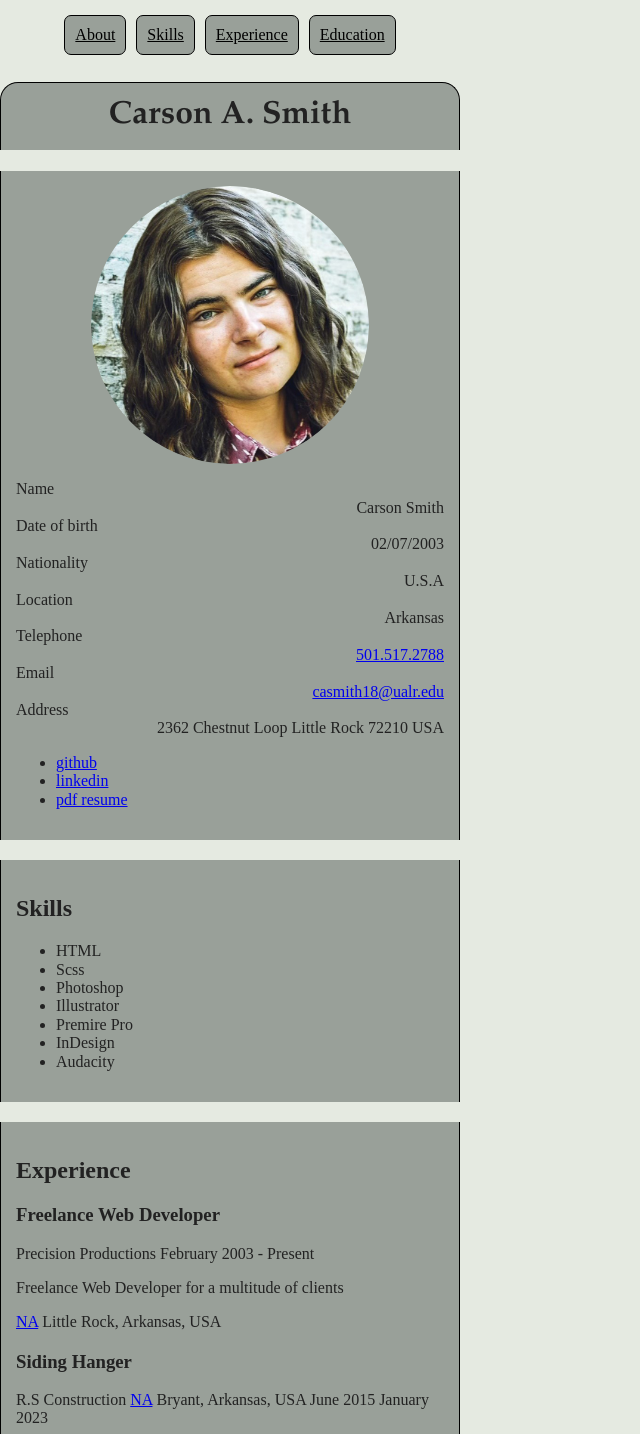
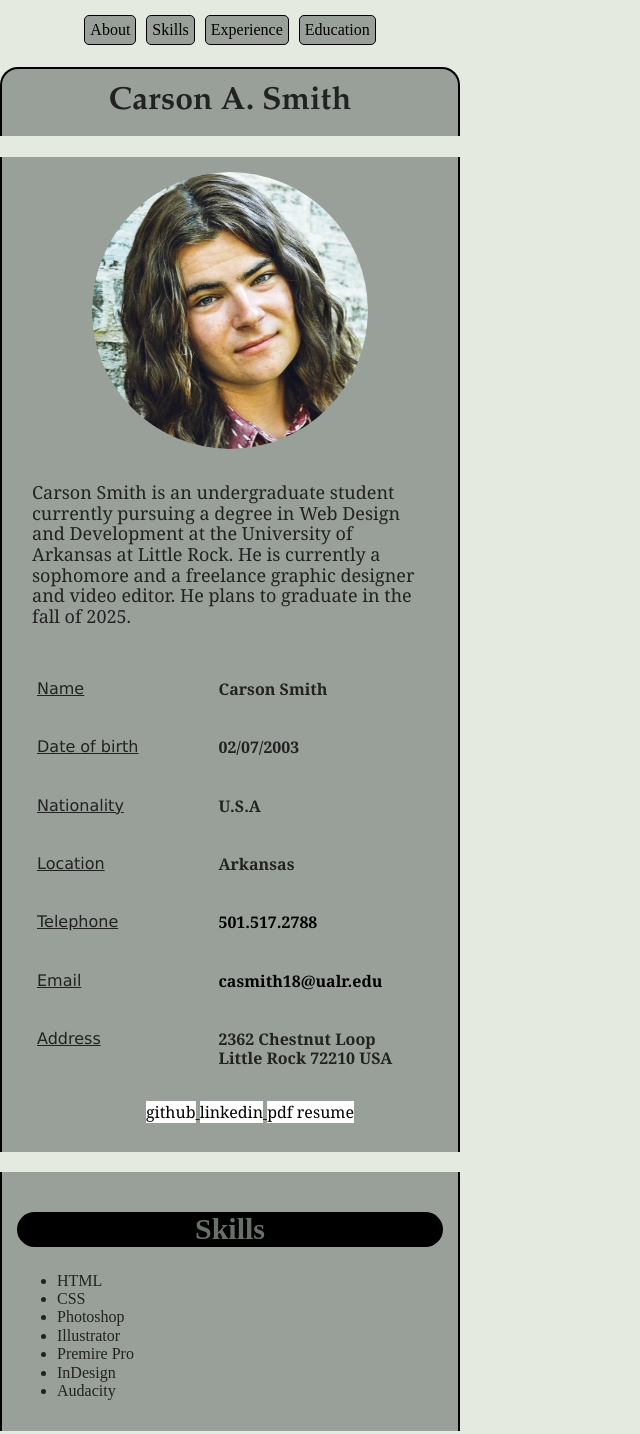
Before and after one commit to casmith18/ifsc-3342, a website built with Parcel: page resume/index.html in a window 1280 px wide. Shown: the top 1434 px of the page, without its empty margins (0-640 px from the left). Built offline with nearby package versions, Linux system fonts and the light colour scheme.

Commit message:
continued to style resume still not done

```diff
--- a/resume/css/main.css
+++ b/resume/css/main.css
@@ -295,10 +295,13 @@ body{
 nav a{
   color: #000;
   background-color: rgb(104,113,105,.6);
-  padding:10px;
+  padding:5px;
   border:1px solid black;
-  border-radius: 7px;
-  margin:5px;
+  border-radius: 5px;
+  margin-top: 5px;
+  margin-left: 5px;
+  margin-right: 5px;
+  text-decoration: none;
 }
 
 nav{
@@ -322,9 +325,9 @@ h1{
   padding: 15px;
   border-top-left-radius: 18px;
   border-top-right-radius: 18px;
-  border-left:1px solid black;
-  border-right:1px solid black;
-  border-top:1px solid black;
+  border-left:2px solid black;
+  border-right:2px solid black;
+  border-top:2px solid black;
   margin-top: 20px;
   margin-bottom: 20px;
 }
@@ -332,32 +335,60 @@ h1{
 img{
   display: block;
   margin: auto;
-  border:1px solid #000;
+  border:2px solid #000;
   border-radius: 180px;
 }
 
 #about{
   background-color: rgb(104,113,105,.6);
   padding: 15px;
-  /*border-radius: 18px;*/
-  border-left:1px solid black;
-  border-right:1px solid black;
+  border-left:2px solid black;
+  border-right:2px solid black;
   margin-top: 20px;
   margin-bottom: 20px;
+  font-family: Georgia, 'Times New Roman', Times, serif;
+}
+
+#about a{
+  text-decoration: none;
+  color: black;
+}
+
+#about p{
+  padding: 15px;
+  font-weight: 400;
+  font-size: 18px;
+}
+
+#about ul{
+text-decoration: underline;
+text-align: center;
+
+}
+
+#about ul li{
+  display: inline-block;
+  text-align: left;
+}
+
+#about ul li a{
+  background-color: #fff;
+
 }
 
 #skills{
-  border-left:1px solid black;
-  border-right:1px solid black;
+  border-left:2px solid black;
+  border-right:2px solid black;
   background-color: rgb(104,113,105,.6);
   padding: 15px;
   margin-top: 20px;
   margin-bottom: 20px;
+
 }
 
 #experience{
-  border-left:1px solid black;
-  border-right:1px solid black;
+  border-left:2px solid black;
+  border-right:2px solid black;
   background-color: rgb(104,113,105,.6);
   padding: 15px;
   margin-top: 20px;
@@ -365,22 +396,52 @@ img{
 }
 
 #education{
-  border-left:1px solid black;
-  border-right:1px solid black;
+  border-left:2px solid black;
+  border-right:2px solid black;
   background-color: rgb(104,113,105,.6);
   padding: 15px;
   border-bottom-left-radius: 18px;
   border-bottom-right-radius: 18px;
   margin-top: 20px;
   margin-bottom: 20px;
-  border-bottom:1px solid black;
+  border-bottom:2px solid black;
 }
 
 dl{
-  display: block;
-  text-align: left;
+  display: grid;
+}
+
+dt{
+  padding: 20px;
+  font-family: 'Lucida Sans', 'Lucida Sans Regular', 'Lucida Grande', 'Lucida Sans Unicode', Geneva, Verdana, sans-serif;
+  text-decoration: underline;
 }
 dd{
-  display: block;
-  text-align: right;
+  grid-column: 2;
+  padding: 20px;
+  font-weight: bold;
 }
+
+#skills h2{
+  text-align: center;
+  background-color: #000;
+  color:rgb(104,113,105);
+  border-radius: 18px;
+  font-size:30px;
+}
+
+#experience h2{
+  text-align: center;
+  background-color: #000;
+  color:rgb(104,113,105);
+  border-radius: 18px;
+  font-size:30px;
+}
+
+#education h2{
+  text-align: center;
+  background-color: #000;
+  color:rgb(104,113,105);
+  border-radius: 18px;
+  font-size:30px;
+}
--- a/resume/index.html
+++ b/resume/index.html
@@ -2,6 +2,7 @@
 <html class="no-js" lang="en">
 
 <head>
+  <script src="https://kit.fontawesome.com/c7950120ab.js" crossorigin="anonymous"></script>
   <meta charset="utf-8">
   <title>Responsive Resume</title>
   <meta name="description" content="Carson Smith's Resposive Resume Assignment">
@@ -39,7 +40,10 @@
   <section id="about">
     <h2 class="hidden">P</h2>
     <img itemprop="image" src="img/pfp_resume_circle.png" alt="Carson Andrew Smith">
-    <p itemprop="description"></p>
+    <p itemprop="description">Carson Smith is an undergraduate student currently pursuing
+      a degree in Web Design and Development at the University of Arkansas at Little Rock.
+       He is currently a sophomore and a freelance graphic designer and video editor.
+       He plans to graduate in the fall of 2025.</p>
     <dl>
       <dt>Name</dt>
       <dd itemprop="name">
@@ -79,7 +83,7 @@
     <h2>Skills</h2>
     <ul>
       <li class="skill">HTML</li>
-      <li class="skill">Scss</li>
+      <li class="skill">CSS</li>
       <li class="skill">Photoshop</li>
       <li class="skill">Illustrator</li>
       <li class="skill">Premire Pro</li>
```
